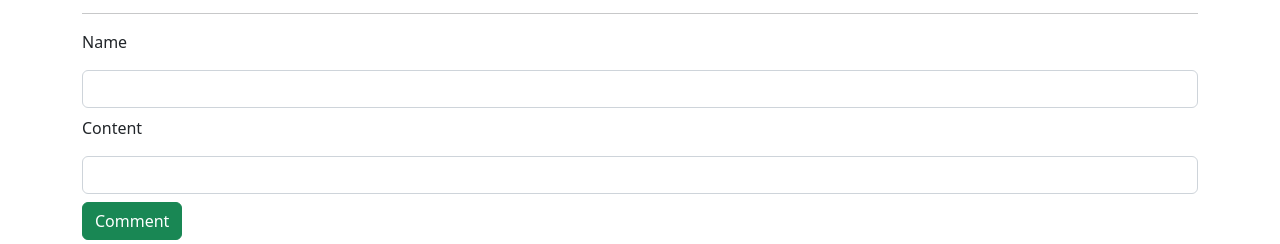
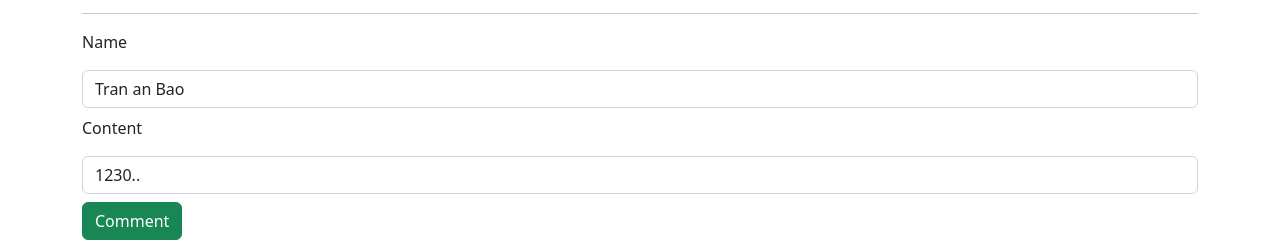
Before and after one commit to AVan-Git/Basic-ReactJS, a React (Create React App) app in the folder demo-buoi8-redux/: page /formComment in a window 1280 px wide. Shown: the part 461-705 px from the top of the page. Built offline with nearby package versions, Linux system fonts and the light colour scheme.

Commit message:
chuyền data redux xuống form

```diff
--- a/demo-buoi8-redux/src/Page/DemoRedux/DemoFormComment/FormComment.jsx
+++ b/demo-buoi8-redux/src/Page/DemoRedux/DemoFormComment/FormComment.jsx
@@ -8,23 +8,53 @@ class FormComment extends Component {
   };
 
   handleSubmit = (e) => {
-    e.preventDefault() ;
+    e.preventDefault();
+  };
+
+  //
+  handleChange = (e) => {
+    let {id,value} = e.target;
+
+    const action = {
+      type: 'HANDLE_CHANGE',
+      payload: {
+        id: id,
+        value: value
+      }
+    }
+
+    this.props.dispatch(action);
+
   }
 
   render() {
+    // console.log(this.props);
+    let { name, content } = this.props.commentInfo;
     return (
       <>
         <h2 className="text-center mt-4">Form comment</h2>
         <hr />
 
-        <form onSubmit={() => this.handleSubmit}>
+        <form onSubmit={this.handleSubmit}>
           <div className="form-group mt-2">
             <p>Name</p>
-                <input type="text" name="name" id="name" className="form-control" />
+            <input
+              name="name"
+              id="name"
+              value={name}
+              className="form-control"
+              onChange={this.handleChange}
+            />
           </div>
           <div className="form-group mt-2">
             <p>Content</p>
-                <input type="text" name="content" id="content" className="form-control" />
+            <input
+              name="content"
+              id="content"
+              value={content}
+              className="form-control"
+              onChange={this.handleChange}
+            />
           </div>
           <div className="form-group mt-2">
             <button className="btn btn-success">Comment</button>
@@ -35,6 +65,8 @@ class FormComment extends Component {
   }
 }
 
-const mapStateToProps = (state) => ({});
+const mapStateToProps = (state) => ({
+  commentInfo: state.commentReducers.commentInfo,
+});
 
 export default connect(mapStateToProps)(FormComment);
--- a/demo-buoi8-redux/src/Page/DemoRedux/DemoFormComment/TableComment.jsx
+++ b/demo-buoi8-redux/src/Page/DemoRedux/DemoFormComment/TableComment.jsx
@@ -10,7 +10,7 @@ class TableComment extends Component {
   render() {
 
     let{arrComment} = this.props;
-    console.log("🚀 ~ file: TableComment.jsx:13 ~ TableComment ~ render ~ arrComment:", arrComment)
+
     return (
       <>
         {/* <img src=" https://i.pravatar.cc/?u=20" alt="..." height={300} /> */}
--- a/demo-buoi8-redux/src/Redux/Reducers/commentReducers.jsx
+++ b/demo-buoi8-redux/src/Redux/Reducers/commentReducers.jsx
@@ -2,8 +2,8 @@
 
 const stateDefault = {
     commentInfo:{
-        name: '',
-        content: ''
+        name: 'Tran an Bao',
+        content: '1230..'
     },
     arrComment:[
         {name: 'Nguyen Van A', content: 'like like ...'},
@@ -15,12 +15,21 @@ const stateDefault = {
 export const commentReducers = ( state = stateDefault, action ) => {
 
     switch (action.type) {
-        case "":
+        case "HANDLE_CHANGE":
+            // lay du lieu vua gui den
+            let {id, value} = action.payload;
+            // doi vs state la obj || arr thi phai  clone state ra
+            let commentInfoUpdate = {...state.commentInfo}
+            // thay doi state
+            commentInfoUpdate[id] = value;
 
+            // gan ve state cu
+            state.commentInfo = commentInfoUpdate
             break;
 
         default:
-            return state;
+            break;
     }
+    return {...state};
 
 }
```
Also changed, not shown: demo-buoi8-redux/images/img_BT_Form.png. Lines whose indentation alone changed are shown as unchanged.
